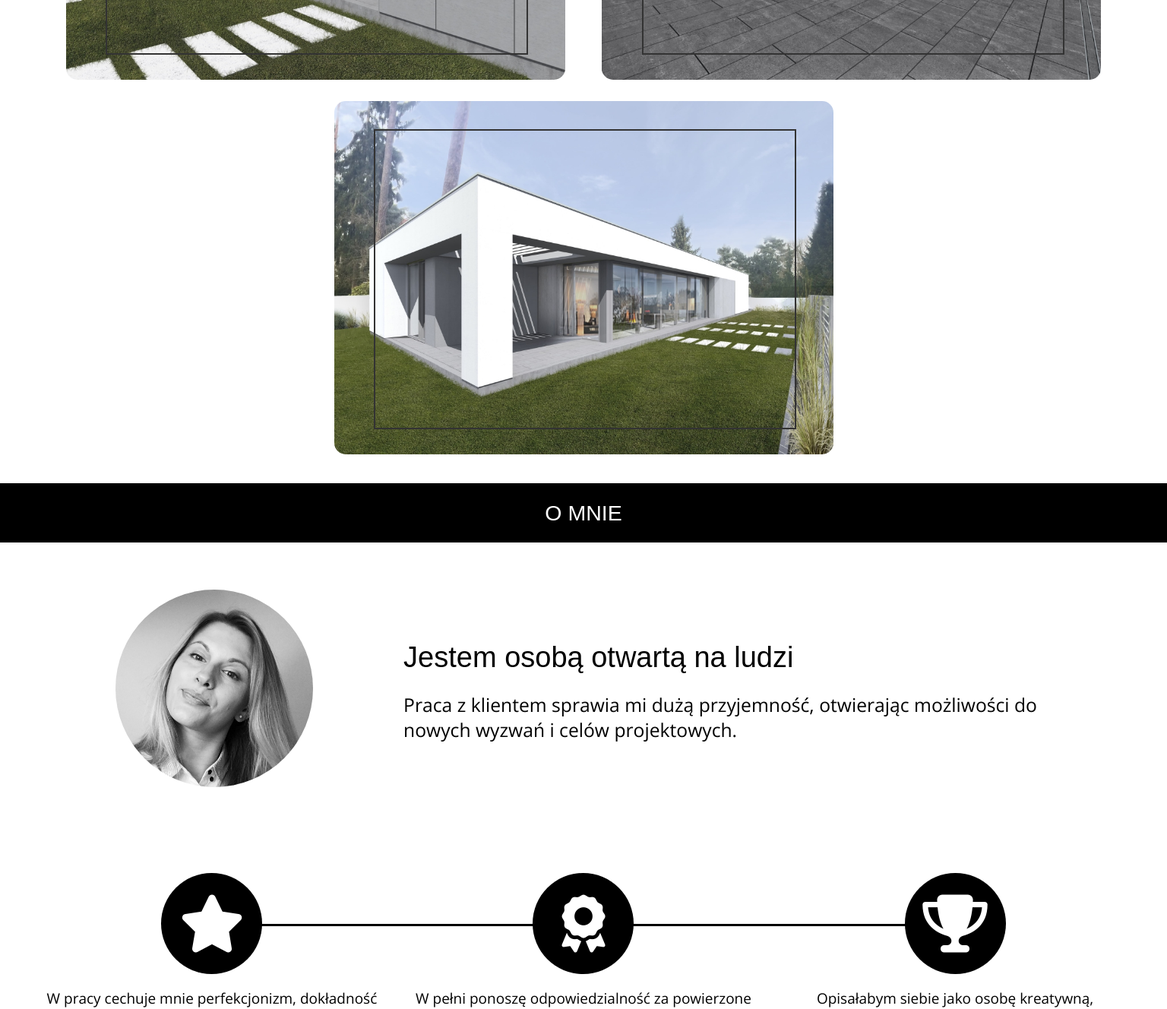
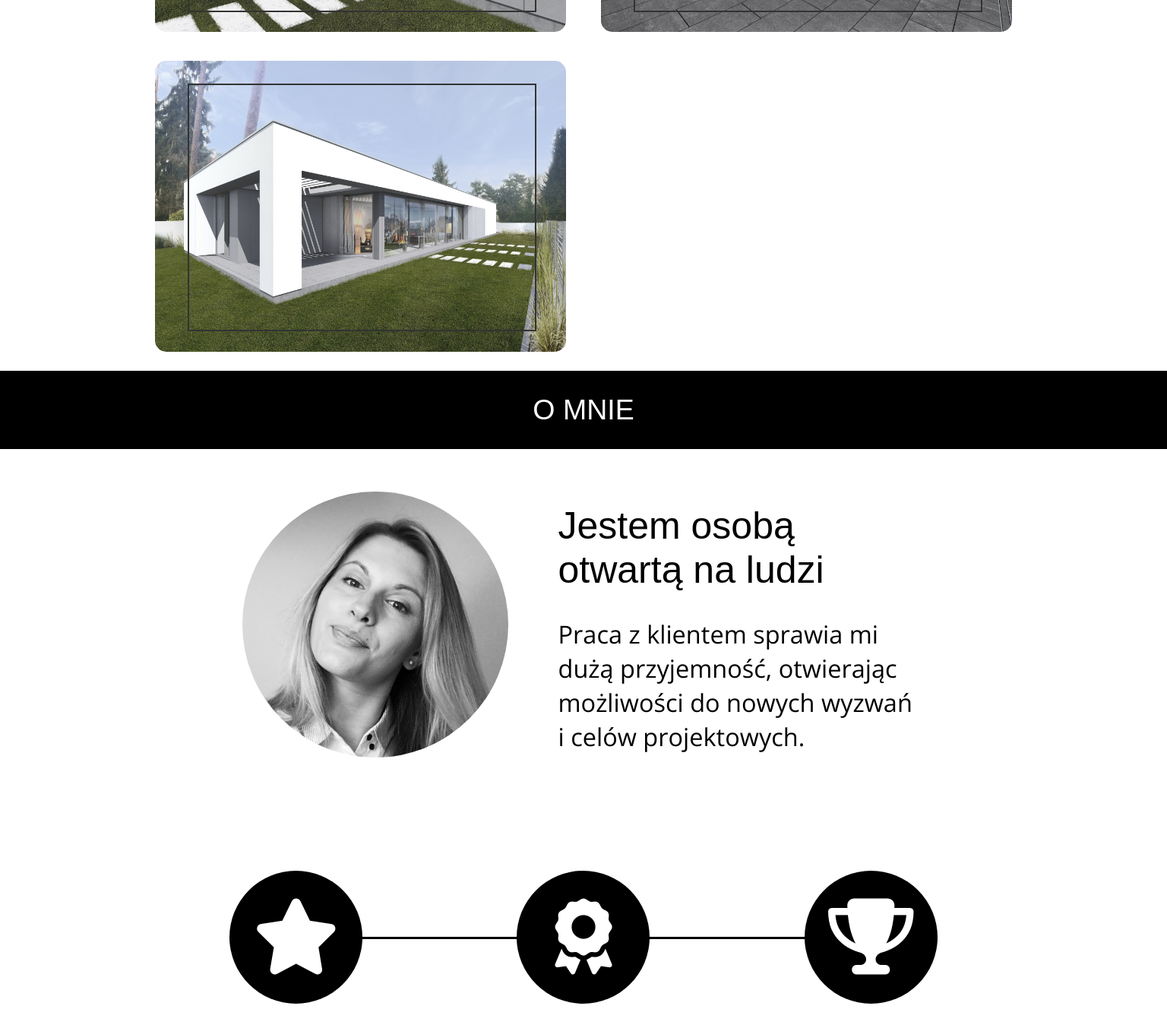
Before and after one commit to Julka200/Projekt-Wnetrze, a plain HTML site: page index.html in a window 1536 px wide. Shown: the part 1300-2628 px from the top of the page at 76% size. Drawn offline with nearby package versions, Linux system fonts and the light colour scheme; a web font is replaced by a local one.

Commit message:
responsive upload

```diff
--- a/style/style.css
+++ b/style/style.css
@@ -210,7 +210,7 @@ h1 {
 
 /* ---------------------- SECTIONS ----------------------- */
 .main-section {
-  padding: 1em 2em;
+  padding: 0em 2em 1em 2em;
   display: -webkit-box;
   display: -ms-flexbox;
   display: flex;
@@ -299,6 +299,11 @@ h1 {
   text-align: center;
   border: 2px solid #000;
   border-radius: 5px;
+}
+
+.about .about-container > :nth-child(1) {
+  padding-top: 0;
+  border: 0;
 }
 
 .about-item__image {
@@ -427,16 +432,16 @@ h1 {
     -webkit-box-direction: normal;
         -ms-flex-flow: row wrap;
             flex-flow: row wrap;
-    -webkit-box-pack: space-evenly;
-        -ms-flex-pack: space-evenly;
-            justify-content: space-evenly;
+    -webkit-box-pack: justify;
+        -ms-flex-pack: justify;
+            justify-content: space-between;
     -webkit-box-align: start;
         -ms-flex-align: start;
             align-items: flex-start;
   }
   .portfolio-container .image-box,
   .certificat-container .image-box {
-    width: 45%;
+    width: 48%;
   }
   .about .about-container {
     display: -webkit-box;
@@ -473,7 +478,7 @@ h1 {
   }
   .header .header-content {
     min-height: 0;
-    width: 30%;
+    width: 32%;
     -webkit-box-align: start;
         -ms-flex-align: start;
             align-items: flex-start;
@@ -484,7 +489,7 @@ h1 {
   .header h1 {
     padding: 0;
     margin-top: 1em;
-    font-size: 2rem;
+    font-size: 1.7rem;
     text-align: start;
     background: none;
   }
@@ -503,10 +508,13 @@ h1 {
         -ms-flex-pack: space-evenly;
             justify-content: space-evenly;
     margin-bottom: 3.5em;
+    margin-left: auto;
+    margin-right: auto;
+    width: 90%;
   }
   .about .about-container .about-item__image-desc {
     margin-left: 1em;
-    width: 60%;
+    width: 50%;
     text-align: left;
     font-size: 1.3rem;
   }
@@ -530,3 +538,24 @@ h1 {
     background: #000;
   }
 }
+
+@media (min-width: 1500px) {
+  html {
+    font-size: 25px;
+  }
+  .header__logo {
+    width: 70%;
+    max-width: 1300px;
+  }
+  .main-section {
+    width: 80%;
+    margin: 0 auto;
+  }
+  .about-item__image {
+    min-width: 350px;
+    min-height: 350px;
+  }
+  .connector::after {
+    width: 50vw;
+  }
+}
```
